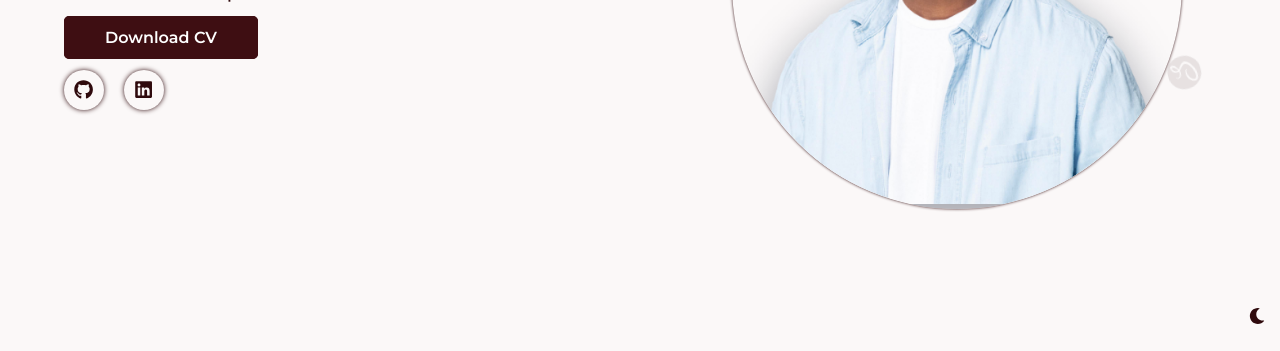
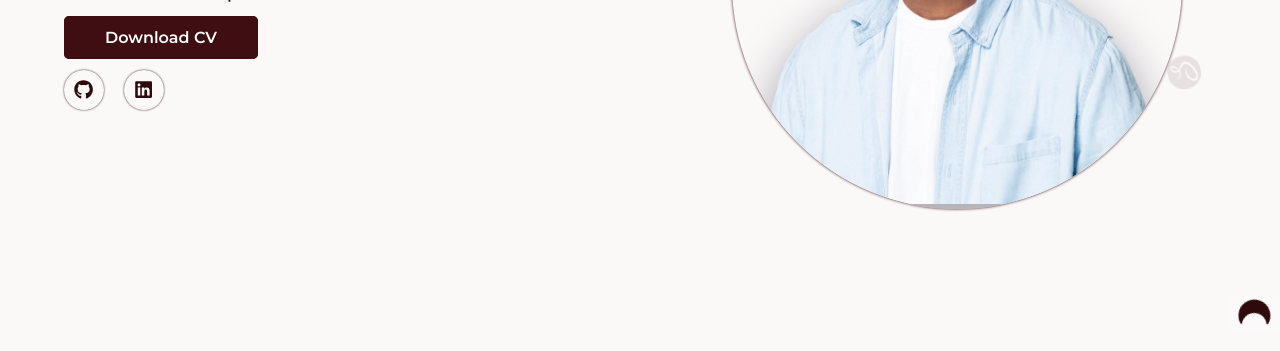
Before and after one commit to Emmanuelsteph7/portfolio, a React (Create React App) app: page / in a window 1280 px wide. Shown: the part 449-800 px from the top of the page. Built offline with nearby package versions, Linux system fonts and the light colour scheme.

Commit message:
update the dark mode settings

```diff
--- a/src/components/linkTag/LinkTag.js
+++ b/src/components/linkTag/LinkTag.js
@@ -1,13 +1,16 @@
 import { Link } from "react-router-dom";
 import "./linkTag.scss";
 
-const LinkTag = ({ to = "/", externalLink, label, btn, outline }) => {
+const LinkTag = ({ icon, to = "/", externalLink, label, btn, outline }) => {
   return (
     <Link
-      className={`linkTag ${btn && "btn"} ${outline && "outline"}`}
+      className={`linkTag ${btn && "btn"} ${icon ? "icon" : ""} ${
+        outline && "outline"
+      }`}
       to={externalLink ? { pathname: externalLink } : to}
       target={externalLink ? "_blank" : "_self"}
     >
+      {icon}
       {label}
     </Link>
   );
--- a/src/components/linkTag/linkTag.scss
+++ b/src/components/linkTag/linkTag.scss
@@ -8,6 +8,15 @@
 
   &:hover {
     color: color(mainColor);
+  }
+
+  &.icon {
+    display: flex;
+    align-items: center;
+
+    svg {
+      margin-right: 5px;
+    }
   }
 
   &.btn {
--- a/src/components/socialIcons/socialIcons.scss
+++ b/src/components/socialIcons/socialIcons.scss
@@ -8,7 +8,7 @@
   justify-content: center;
   align-items: center;
   color: color(mainColorDark);
-  box-shadow: 0 0 5px color(mainColorDark);
+  box-shadow: 0 0 2px color(mainColorDark);
   font-size: 1.2rem;
   transition: 0.3s ease-in;
 
--- a/src/components/themeToggle/ThemeToggle.js
+++ b/src/components/themeToggle/ThemeToggle.js
@@ -1,6 +1,7 @@
 import { useEffect, useState } from "react";
 import { FaMoon } from "react-icons/fa";
 import { BsSun } from "react-icons/bs";
+import "./themeToggle.scss";
 
 const ThemeToggle = () => {
   const [mode, setMode] = useState(() => localStorage.getItem("mode"));
@@ -37,23 +38,19 @@ const ThemeToggle = () => {
       localStorage.setItem("mode", "light");
     }
   }, [mode]);
+
   return (
     <div
-      style={toggleStyle}
       className="themeToggle"
       onClick={() => setMode((mode) => (mode === "light" ? "dark" : "light"))}
     >
-      {mode === "dark" ? <BsSun /> : <FaMoon />}
+      {mode === "dark" ? (
+        <BsSun className="themeToggle__sun" />
+      ) : (
+        <FaMoon className="themeToggle__moon" />
+      )}
     </div>
   );
 };
 
-const toggleStyle = {
-  position: "fixed",
-  bottom: "20px",
-  right: "15px",
-  zIndex: "3",
-  cursor: "pointer",
-};
-
 export default ThemeToggle;
--- /dev/null
+++ b/src/components/themeToggle/themeToggle.scss
@@ -0,0 +1,39 @@
+@use "styles" as *;
+
+.themeToggle {
+  position: fixed;
+  bottom: 20px;
+  right: 0;
+  z-index: 3;
+  cursor: pointer;
+  width: 50px;
+  height: 34px;
+  display: flex;
+  font-size: 2rem;
+  background-color: color(lightBg);
+  justify-content: center;
+  align-items: center;
+
+  .themeToggle__sun {
+    color: yellow;
+    animation: animateTheme 5s ease-in-out infinite;
+  }
+  .themeToggle__moon {
+    animation: animateTheme 9s ease-in-out infinite;
+  }
+}
+
+@keyframes animateTheme {
+  0% {
+    transform: rotate(0);
+  }
+  40% {
+    transform: rotate(240deg);
+  }
+  70% {
+    transform: rotate(480deg);
+  }
+  100% {
+    transform: rotate(0);
+  }
+}
--- a/src/pages/home/modules/hero/hero.scss
+++ b/src/pages/home/modules/hero/hero.scss
@@ -171,7 +171,7 @@
     display: flex;
     justify-content: center;
     border-radius: 50%;
-    background-color: color(lightBg);
+    // background-color: color(lightBg);
     width: 450px;
     height: 450px;
     overflow: hidden;
--- a/src/pages/portfolio/Portfolio.js
+++ b/src/pages/portfolio/Portfolio.js
@@ -7,6 +7,7 @@ import { useEffect, useState } from "react";
 import Technologies from "./modules/technologies/Technologies";
 import Resources from "./modules/resources/Resources";
 import Footer from "components/footer/Footer";
+import { ThemeToggle } from "components/index";
 
 const Portfolio = ({ match }) => {
   const [data, setData] = useState([]);
@@ -26,6 +27,7 @@ const Portfolio = ({ match }) => {
   return (
     <>
       <Header />
+      <ThemeToggle />
       {newData && (
         <>
           <Banner
--- a/src/styles/abstract/_variables.scss
+++ b/src/styles/abstract/_variables.scss
@@ -60,8 +60,12 @@ body {
     --lightBg2: rgba(43, 44, 47, 0.9);
     --whiteColor: #2b2c2f;
 
+    // .header {
+    //   background-color: rgba(0, 0, 0, 0.8);
+    // }
+
     .footer {
-      background-color: transparent;
+      background-color: rgba(0, 0, 0, 0.7);
       color: var(--mainColorDark);
     }
   }
```
